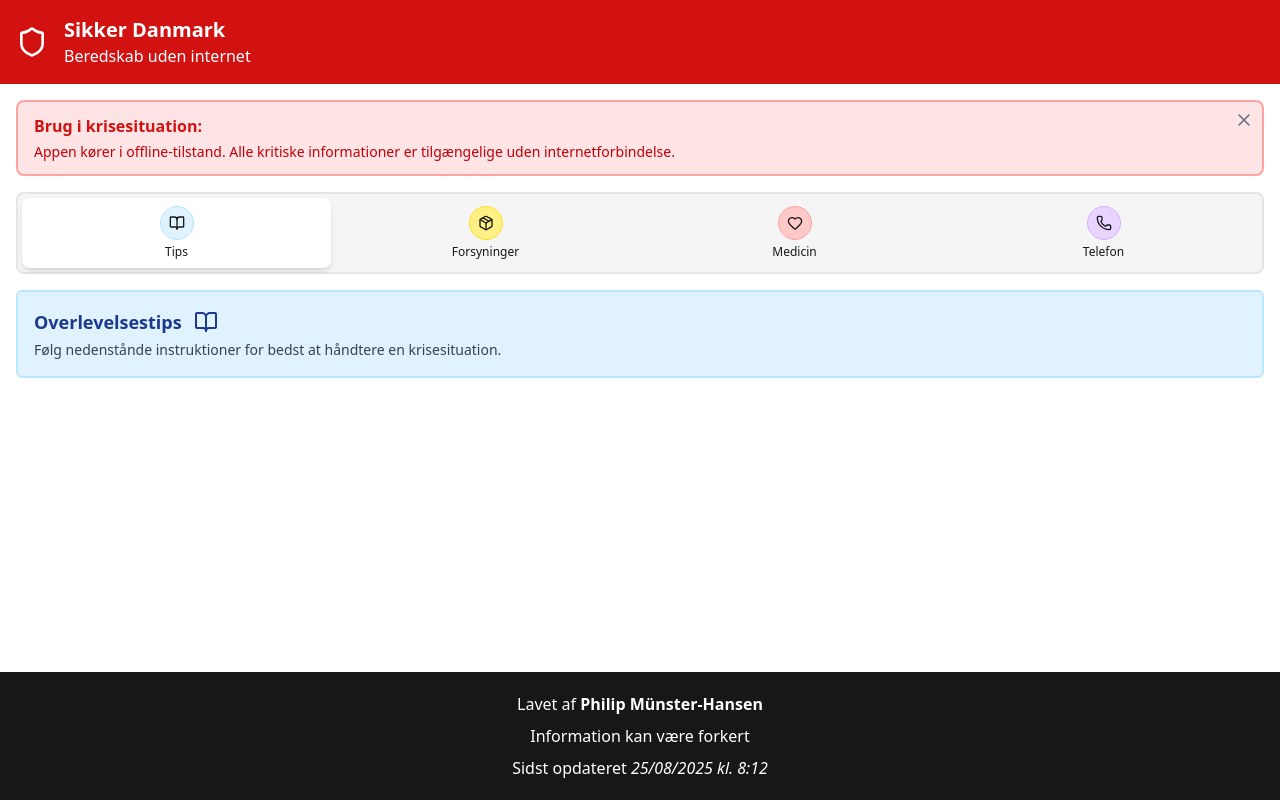
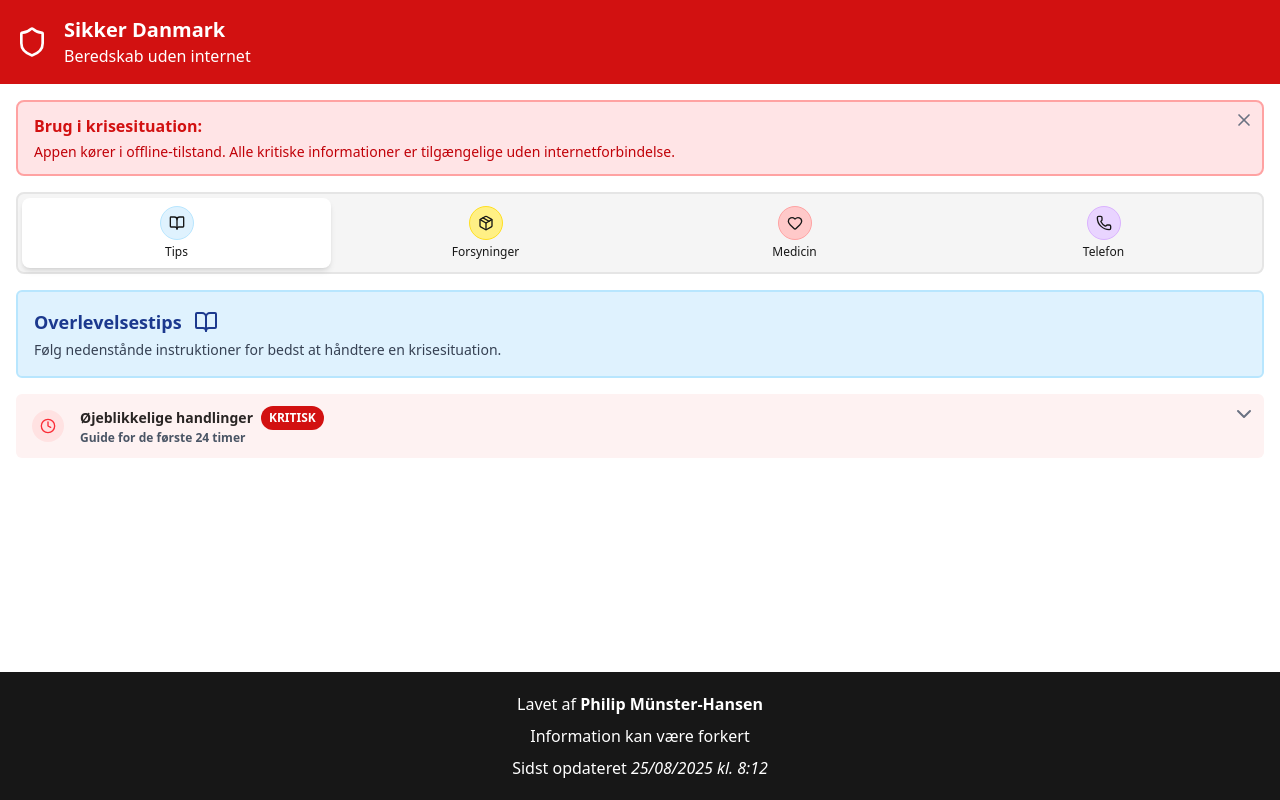
Before and after one commit to philipmunster/sikker-danmark, a Next.js app: page /tips in a window 1280 px wide. Built offline with nearby package versions, Linux system fonts and the light colour scheme.

Commit message:
add badge component and first tips dropdown

```diff
--- /dev/null
+++ b/src/app/components/Badge.tsx
@@ -0,0 +1,23 @@
+import clsx from "clsx"
+
+type BadgeProps = {
+    color: string
+    children: string
+}
+
+export default function Badge({ color, children }: BadgeProps) {
+
+    const classNames = clsx({
+        'rounded-xl text-xs py-1 px-2 text-white font-semibold': true,
+        'bg-blue-700': color === 'blue',
+        'bg-yellow-700': color === 'yellow',
+        'bg-brand': color === 'red',
+        'bg-purple-700': color === 'purple',
+    })
+
+    return (
+        <span className={classNames}>
+            {children.toUpperCase()}
+        </span>
+    )
+}
--- /dev/null
+++ b/src/app/tips/Dropdown.tsx
@@ -0,0 +1,71 @@
+"use client"
+
+import Badge from '@/app/components/Badge'
+import { Clock, ChevronDown, ChevronUp } from 'lucide-react'
+import { useState } from 'react'
+
+export default function Dropdown() {
+    let i = 1
+
+    const [isOpen, setIsOpen] = useState(false)
+
+    function toggleDropdown() {
+        setIsOpen(prevValue => !prevValue)
+    }
+
+    return (
+        <div>
+            <div className='flex flex-col gap-4 bg-red-50 rounded-md px-4 py-3 relative'>
+                {/* top */}
+                <div className='flex gap-4 items-center '>
+                    <div className='bg-red-100 text-red-500 p-2 rounded-full'>
+                        <Clock className='w-4 h-4'/>
+                    </div>
+                    <div>
+                        <div className='flex items-center gap-2 '>
+                            <h3 className='text-sm font-semibold text-stone-800'>Øjeblikkelige handlinger</h3>
+                            <Badge color='red'>kritisk</Badge>
+                        </div>
+                        <p className='text-xs text-gray-600 font-semibold'>Guide for de første 24 timer</p>
+                    </div>
+                    <button onClick={toggleDropdown} className='absolute right-2 top-2'>
+                        <ChevronDown className={`text-gray-500 transition-transform duration-300 ${isOpen ? 'rotate-180' : ''}`} />
+                    </button>
+                </div>
+            </div>
+            {/* fold out part */}
+            <div className={`bg-red-50 px-4 py-3 flex flex-col gap-3 overflow-hidden transition-all duration-300 ease-in-out ${
+                    isOpen ? 'max-h-full opacity-100' : 'max-h-0 opacity-0'
+                }`}>
+                <div className='flex items-center gap-3 bg-white rounded-md px-3 py-2'>
+                    <p className='bg-red-100 p-2 rounded-full w-8 h-8 flex items-center justify-center text-red-600 font-bold text-xs'>{i++}</p>
+                    <p className='text-sm '>Bliv indenfor</p>
+                </div>
+                <div className='flex items-center gap-3 bg-white rounded-md px-3 py-2'>
+                    <p className='bg-red-100 p-2 rounded-full w-8 h-8 flex items-center justify-center text-red-600 font-bold text-xs'>{i++}</p>
+                    <p className='text-sm '>Bliv indenfor</p>
+                </div>
+                <div className='flex items-center gap-3 bg-white rounded-md px-3 py-2'>
+                    <p className='bg-red-100 p-2 rounded-full w-8 h-8 flex items-center justify-center text-red-600 font-bold text-xs'>{i++}</p>
+                    <p className='text-sm '>Bliv indenfor</p>
+                </div>
+                <div className='flex items-center gap-3 bg-white rounded-md px-3 py-2'>
+                    <p className='bg-red-100 p-2 rounded-full w-8 h-8 flex items-center justify-center text-red-600 font-bold text-xs'>{i++}</p>
+                    <p className='text-sm '>Bliv indenfor</p>
+                </div>
+                <div className='flex items-center gap-3 bg-white rounded-md px-3 py-2'>
+                    <p className='bg-red-100 p-2 rounded-full w-8 h-8 flex items-center justify-center text-red-600 font-bold text-xs'>{i++}</p>
+                    <p className='text-sm '>Bliv indenfor</p>
+                </div>
+                <div className='flex items-center gap-3 bg-white rounded-md px-3 py-2'>
+                    <p className='bg-red-100 p-2 rounded-full w-8 h-8 flex items-center justify-center text-red-600 font-bold text-xs'>{i++}</p>
+                    <p className='text-sm '>Bliv indenfor</p>
+                </div>
+                <div className='flex items-center gap-3 bg-white rounded-md px-3 py-2'>
+                    <p className='bg-red-100 p-2 rounded-full w-8 h-8 flex items-center justify-center text-red-600 font-bold text-xs'>{i++}</p>
+                    <p className='text-sm '>Bliv indenfor</p>
+                </div>
+            </div>
+        </div>
+    )
+}
--- a/src/app/tips/page.tsx
+++ b/src/app/tips/page.tsx
@@ -1,11 +1,13 @@
 import Headline from '@/app/components/Headline'
+import Dropdown from '@/app/tips/Dropdown'
 import { BookOpen } from 'lucide-react'
 
 export default async function TipsPage() {
 
     return (
-        <section className='mx-4'>
+        <section className='mx-4 mb-4 flex flex-col gap-4'>
             <Headline color='blue' Icon={BookOpen} title='Overlevelsestips'>Følg nedenstånde instruktioner for bedst at håndtere en krisesituation.</Headline>
+            <Dropdown />
         </section>
     )
 }
```
